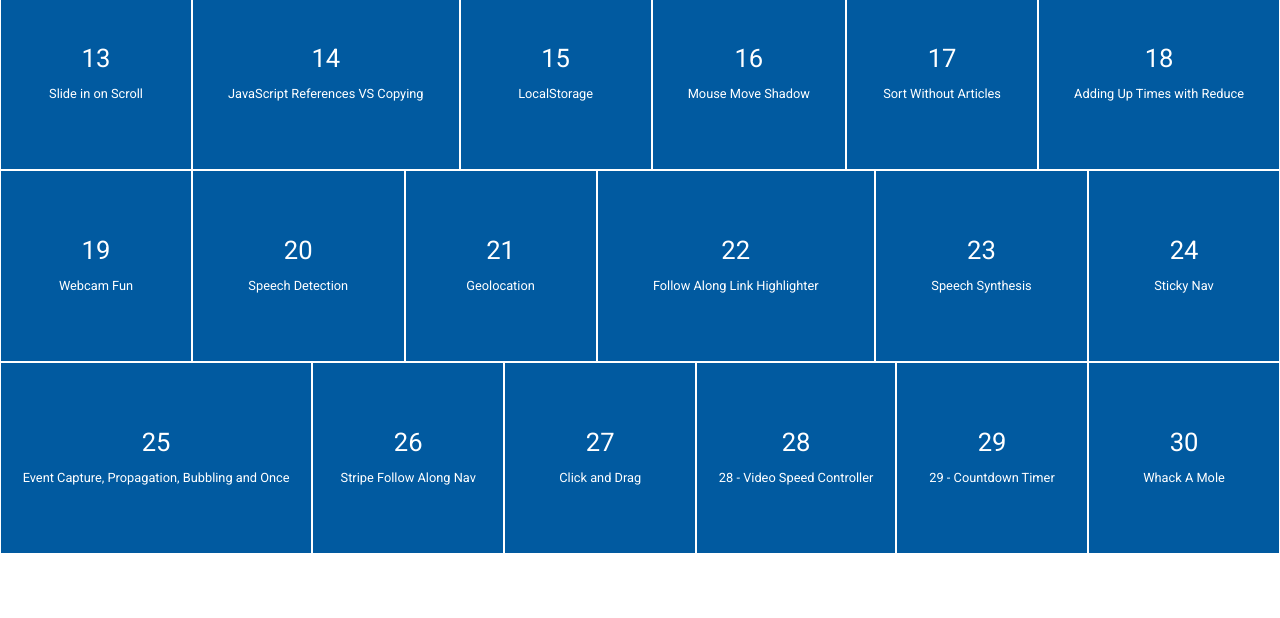
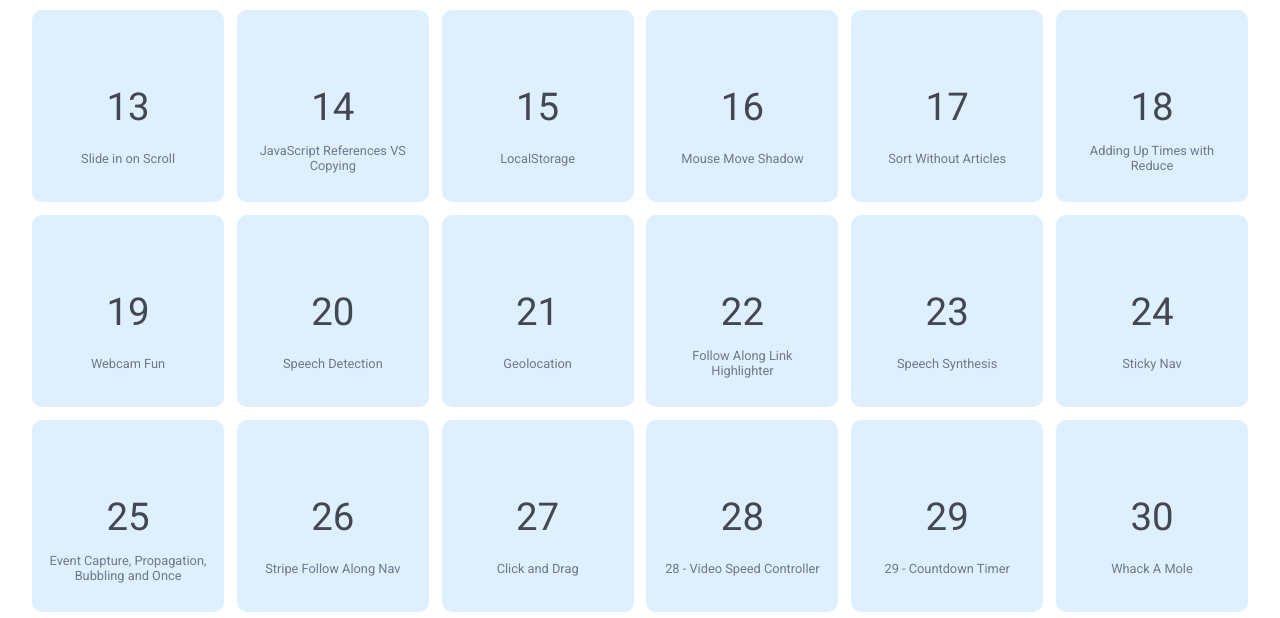
Before and after one commit to jeremiaspereira/js30, a website: page index.html in a window 1280 px wide. Shown: the part 708-1326 px from the top of the page. Before the commit the page ends 1262 px from the top, so only its background shows below. Drawn offline with Linux system fonts and the light colour scheme.

Commit message:
Change home style

```diff
--- a/index.html
+++ b/index.html
@@ -23,7 +23,7 @@
 	  </header>
 
 		<sections class="calendar">
-			<a href="/app/day-01.html" class="calendar-item done">
+			<a href="app/day-01.html" class="calendar-item done">
 				<div class="calendar-item__date">01</div>
 				<div class="calendar-item__text">JavaScript Drum Kit</div>
 			</a>
--- a/src/styles/layout/_home.scss
+++ b/src/styles/layout/_home.scss
@@ -76,57 +76,59 @@
     flex-wrap: wrap;
     justify-content: center;
     margin-top: 2rem;
+    margin-left: auto;
+    margin-right: auto;
+
 
     &-item {
-        font-weight: 100;
+      font-weight: 100;
       background: $calendar-color;
-      border: solid .03rem $light;
+      border-radius:10px;
+      margin: .5vw;
       color: $light;
-      display: flex;
-      -webkit-flex:1;
-      flex: 1;
-      flex-basis: auto;
-      flex-direction: column;
-      flex-grow: 1;
-      flex-shrink: 0;
+      padding: 1rem;
       font-size: 1.5rem;
       justify-content: center;
-      padding: 1rem;
       text-align: center;
       transition: all .3s ease;
-      min-height: 30vw;
-      min-width: 100vw;
 
 
       @include breakpoint(sm) {
-        min-height: 30vw;
-        min-width: 30vw;
+        height: 30vw;
+        width: 30vw;
       }
 
       @include breakpoint(md) {
-        min-height: 25vw;
-        min-width: 25vw;
+        height: 25vw;
+        width: 25vw;
       }
 
       @include breakpoint(xlg) {
-        min-height: 15vw;
-        min-width: 15vw;
+        height: 15vw;
+        width: 15vw;
       }
 
       &__date {
+        color: $text-color;
+        position: relative;
+        top: 50%;
+        transform: translateY(-50%);
         font-size: 5.5vw;
-        line-height: .9;
+        font-weight: 300;
 
         @include breakpoint(md) { font-size: 3.5vw; }
 
         @include breakpoint(lg) { font-size: 3vw; }
 
-        @include breakpoint(xlg) { font-size: 2vw; }
+        @include breakpoint(xlg) { font-size: 3vw; }
       }
 
       &__text {
+        color: $text-color-light;
+        position: relative;
+        top: 55%;
+        transform: translateY(-55%);
         font-size: 3vw;
-        padding-top: 1rem;
         font-weight: 100;
 
         @include breakpoint(md) {font-size: 1.5vw; }
--- a/src/styles/variables/_colors.scss
+++ b/src/styles/variables/_colors.scss
@@ -1,13 +1,14 @@
-$calendar-color: #015AA0;
-$calendar-color-done: #FFF13B;
+$calendar-color: #DEEFFF;
+$calendar-color-done: #E9F7F7;
 $gray: #ddd;
 $gray-light: #eee;
-$text-color: rgba(0,0,0,.7);
-$text-color-light: rgba(0,0,0,.6);
+$text-color: #424750;
+$text-color-light: lighten($text-color, 20%);
 $color-link: #4285F4;
 $light: #fff;
 $dark: #000;
 
 
+
 // day 01
 $jscolor: #ffc600;
```
Also changed, not shown: dist/styles/js-30.css.
